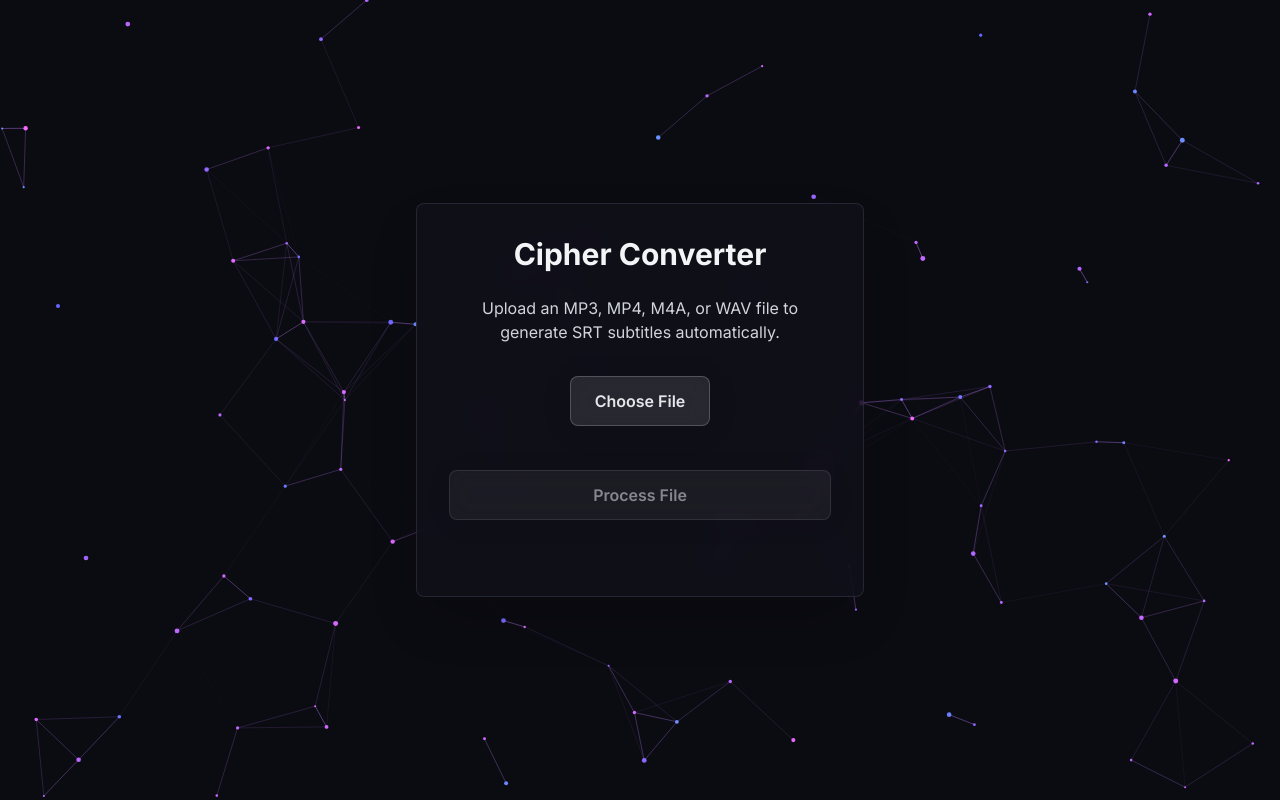
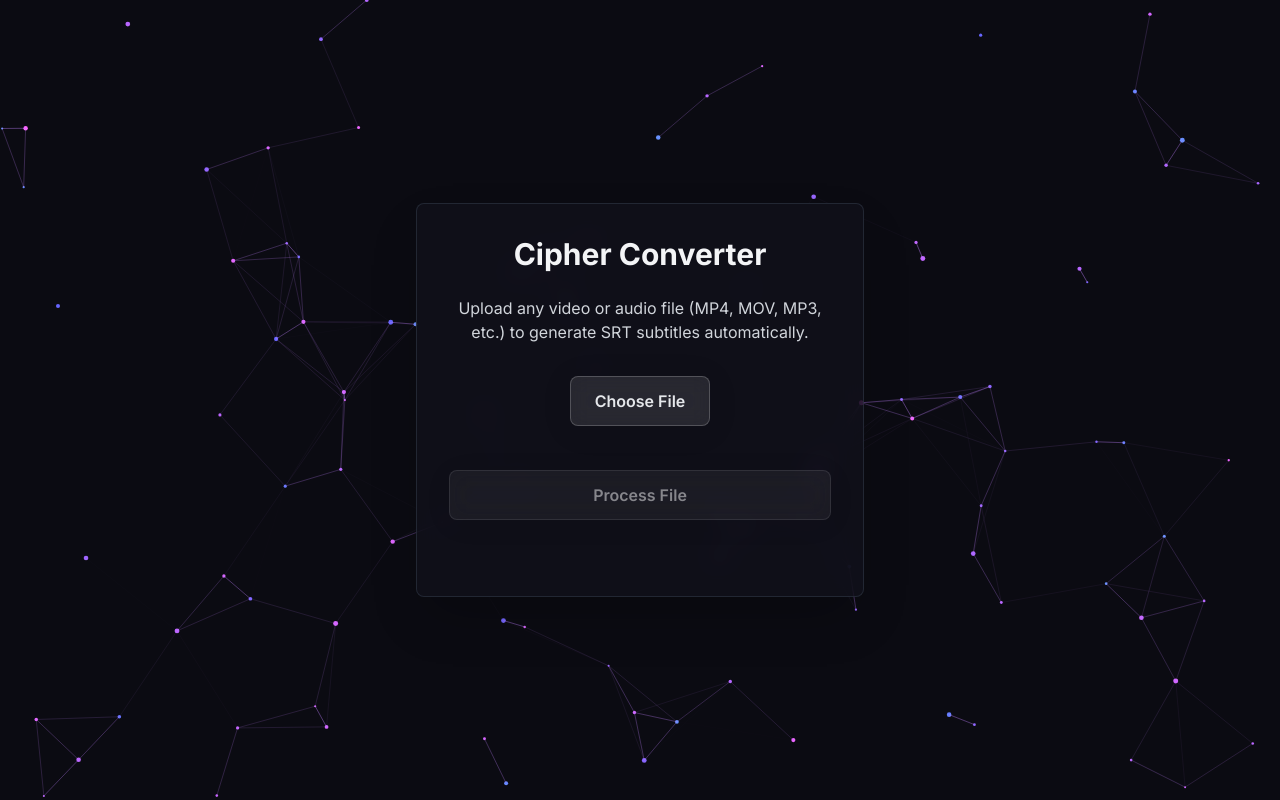
Before and after one commit to susin-d/Cipher, a Python web app: template templates/index.html in a window 1280 px wide. Run offline with Jinja, Linux system fonts and the light colour scheme; the template is opened without the code that fills it, so the values that code supplies are empty; some libraries are stand-ins or nearby versions.

Commit message:
Update index.html

```diff
--- a/templates/index.html
+++ b/templates/index.html
@@ -5,7 +5,7 @@
     <meta name="viewport" content="width=device-width, initial-scale=1.0">
     <title>AI Subtitle Generator</title>
     <script src="https://cdn.tailwindcss.com"></script>
-    <link rel="stylesheet" href="static/css/style.css">
+    <link rel="stylesheet" href="/static/css/style.css">
     <link rel="preconnect" href="https://fonts.googleapis.com">
     <link rel="preconnect" href="https://fonts.gstatic.com" crossorigin>
     <link href="https://fonts.googleapis.com/css2?family=Inter:wght@400;500;600;700&display=swap" rel="stylesheet">
@@ -15,25 +15,22 @@
 
     <div class="glass-effect p-8 rounded-lg shadow-2xl w-full max-w-md text-center border border-gray-700/50 z-10">
         <h1 class="text-3xl font-bold text-gray-100 mb-6">Cipher Converter</h1>
-        <p class="text-gray-300 mb-8">Upload an MP3, MP4, M4A, or WAV file to generate SRT subtitles automatically.</p>
+        <p class="text-gray-300 mb-8">Upload any video or audio file (MP4, MOV, MP3, etc.) to generate SRT subtitles automatically.</p>
 
-        <!-- Applying glass-button class to the file chooser label -->
         <div class="mb-6 flex justify-center">
             <label for="fileInputFiles" class="custom-file-upload glass-button text-gray-200 font-semibold py-3 px-6 rounded-lg">
                 Choose File
             </label>
-            <input type="file" id="fileInputFiles" accept=".mp3, .mp4, .wav, .m4a">
+            <input type="file" id="fileInputFiles" accept="audio/*,video/*" style="display: none;">
         </div>
         <p id="fileNameDisplay" class="mt-4 text-gray-400 text-sm italic h-5"></p>
 
-        <!-- Applying glass-button class to the process button and removing old background classes -->
         <button id="processButton"
             class="w-full glass-button text-white font-semibold py-3 px-4 rounded-lg"
             disabled>
             Process File
         </button>
 
-        <!-- Loading Indicator -->
         <div id="loadingIndicator" class="mt-4 hidden">
             <div class="flex justify-center items-center space-x-2">
                 <svg class="animate-spin h-5 w-5 text-white" xmlns="http://www.w3.org/2000/svg" fill="none" viewBox="0 0 24 24">
@@ -44,16 +41,14 @@
             </div>
         </div>
 
-        <!-- Download Area -->
         <div id="downloadLinksContainer" class="hidden mt-6">
             <h3 class="text-lg font-semibold text-gray-200 mb-2">Download Your File:</h3>
             <div id="downloadLinksList" class="text-center"></div>
         </div>
 
-        <!-- General Message Area for errors or success -->
         <div id="messageArea" class="mt-6 text-sm text-red-400 min-h-[20px]"></div>
     </div>
 
-    <script src="static/js/script.js" defer></script>
+    <script src="/static/js/script.js" defer></script>
 </body>
 </html>
```
